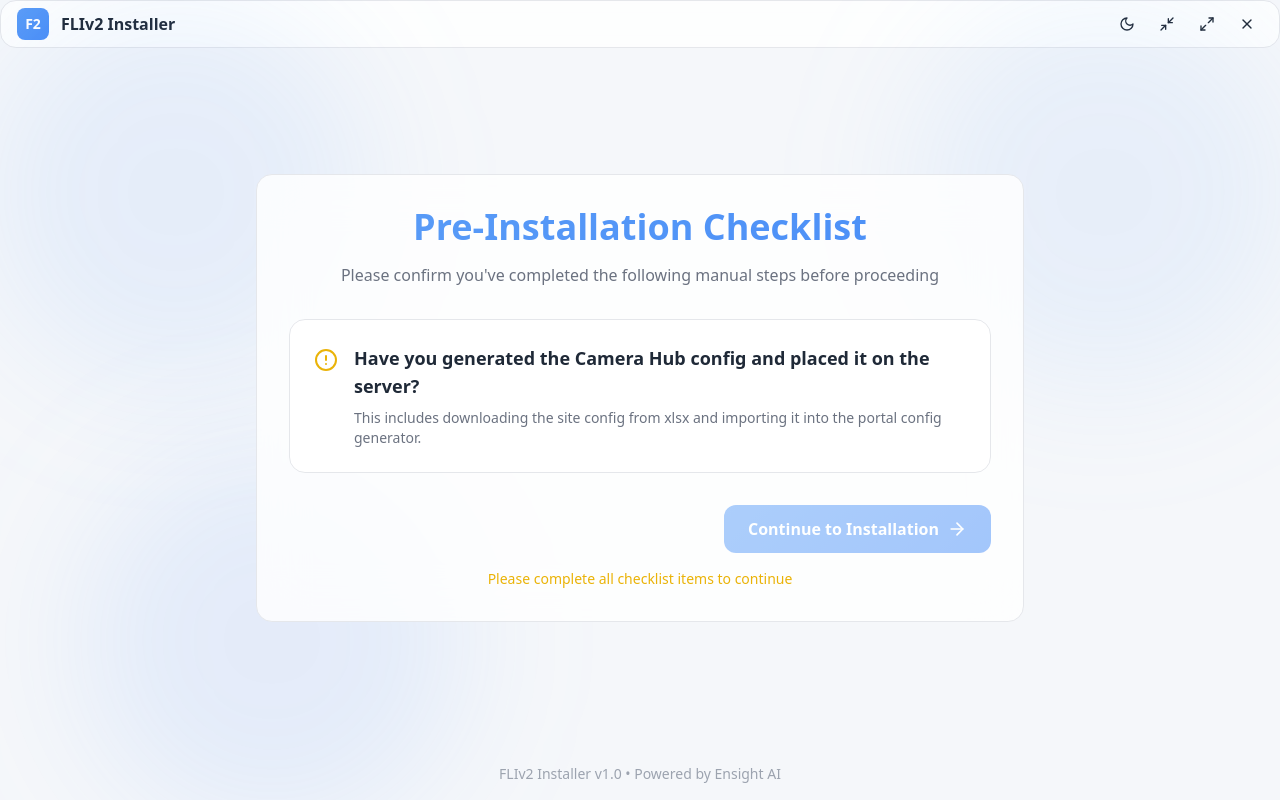
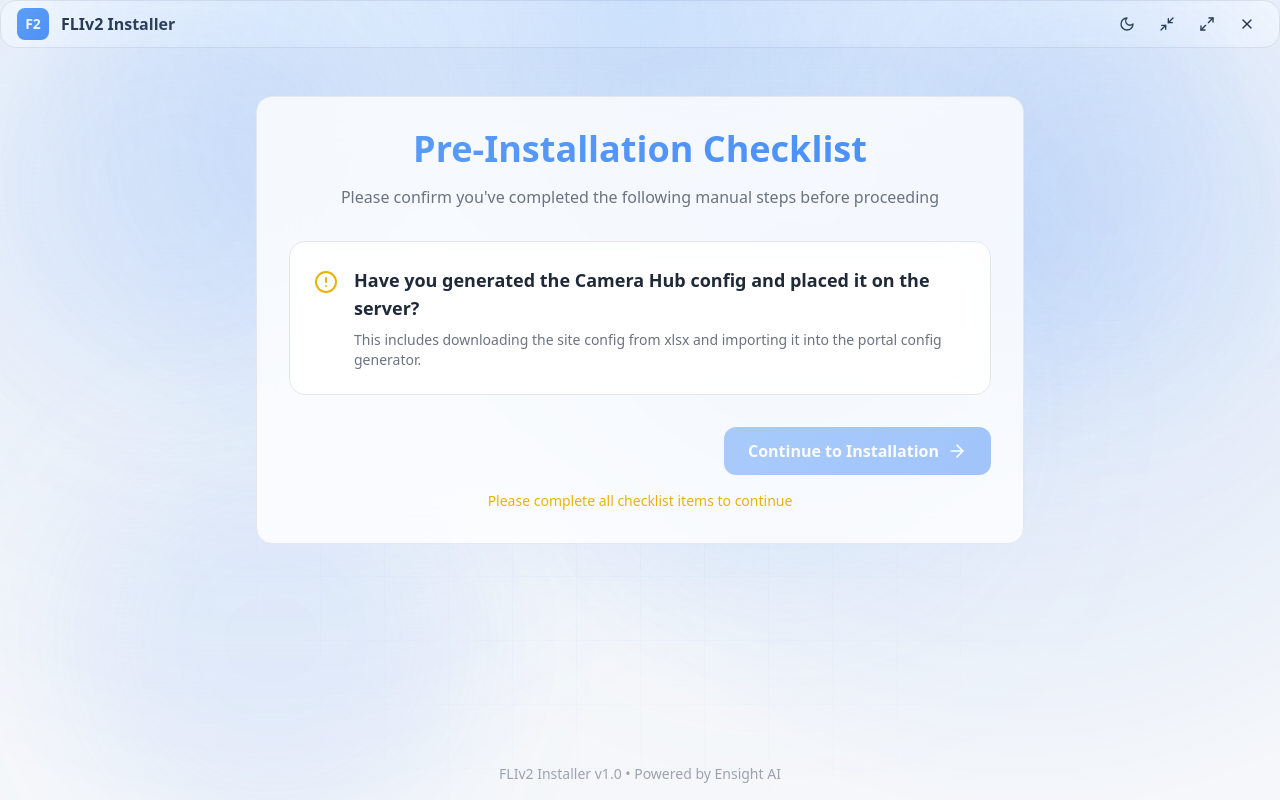
Before and after one commit to kayleschmoyer/Fv2, a React (Vite) app: page / in a window 1280 px wide. Built offline with nearby package versions, Linux system fonts and the light colour scheme.

Commit message:
Improve scrolling and futuristic backdrop

```diff
--- a/src/App.tsx
+++ b/src/App.tsx
@@ -18,19 +18,23 @@ function App() {
   }, []);
 
   return (
-    <div className="h-screen w-screen flex flex-col overflow-hidden bg-light-bg dark:bg-dark-bg">
+    <div className="relative min-h-screen w-full flex flex-col overflow-x-hidden bg-light-bg dark:bg-dark-bg">
       {/* Custom Title Bar */}
       <TitleBar />
 
       {/* Background Effects - subtle gradient orbs */}
       <div className="fixed inset-0 overflow-hidden pointer-events-none">
+        <div className="absolute inset-0 bg-hero-glow opacity-70 dark:opacity-90" />
+        <div className="absolute inset-0 futuristic-grid opacity-40 dark:opacity-60" />
+        <div className="absolute inset-0 scanline-overlay opacity-30" />
         <div className="absolute top-0 -left-4 w-96 h-96 bg-ensight-blue/20 dark:bg-ensight-blue/30 rounded-full mix-blend-multiply filter blur-3xl opacity-50 animate-pulse-slow" />
         <div className="absolute top-0 -right-4 w-96 h-96 bg-ensight-blue-light/20 dark:bg-ensight-blue-light/30 rounded-full mix-blend-multiply filter blur-3xl opacity-50 animate-pulse-slow animation-delay-2000" />
         <div className="absolute -bottom-8 left-20 w-96 h-96 bg-ensight-blue-dark/20 dark:bg-ensight-blue-dark/30 rounded-full mix-blend-multiply filter blur-3xl opacity-50 animate-pulse-slow animation-delay-4000" />
+        <div className="absolute top-1/3 left-1/2 h-72 w-72 -translate-x-1/2 rounded-full bg-ensight-blue/20 blur-[120px] animate-float" />
       </div>
 
       {/* Main Content */}
-      <div className="flex-1 relative z-10 flex items-center justify-center p-8">
+      <div className="flex-1 relative z-10 flex items-start justify-center p-8 pt-12 pb-16">
         <AnimatePresence mode="wait">
           {currentStep === 'pre-check' && (
             <motion.div
--- a/src/index.css
+++ b/src/index.css
@@ -38,6 +38,29 @@
 }
 
 @layer components {
+  .bg-hero-glow {
+    background: radial-gradient(circle at top, rgba(91, 157, 247, 0.35), transparent 60%),
+      radial-gradient(circle at 20% 20%, rgba(109, 168, 248, 0.2), transparent 55%),
+      radial-gradient(circle at 80% 30%, rgba(74, 142, 247, 0.25), transparent 50%);
+  }
+
+  .futuristic-grid {
+    background-image: linear-gradient(rgba(91, 157, 247, 0.15) 1px, transparent 1px),
+      linear-gradient(90deg, rgba(91, 157, 247, 0.15) 1px, transparent 1px);
+    background-size: 64px 64px;
+    mask-image: radial-gradient(circle at center, rgba(0, 0, 0, 0.9), transparent 70%);
+  }
+
+  .scanline-overlay {
+    background-image: repeating-linear-gradient(
+      to bottom,
+      rgba(255, 255, 255, 0.06),
+      rgba(255, 255, 255, 0.06) 1px,
+      transparent 1px,
+      transparent 5px
+    );
+  }
+
   /* Glass morphism effect - adapts to theme */
   .glass {
     @apply bg-light-surface/80 backdrop-blur-xl border border-light-border rounded-2xl;
```
